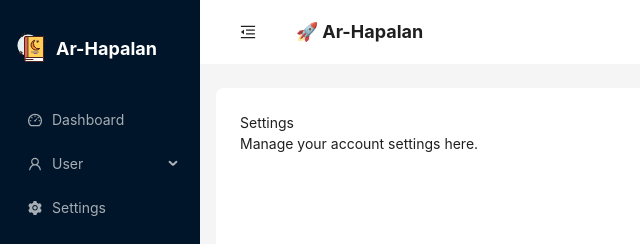
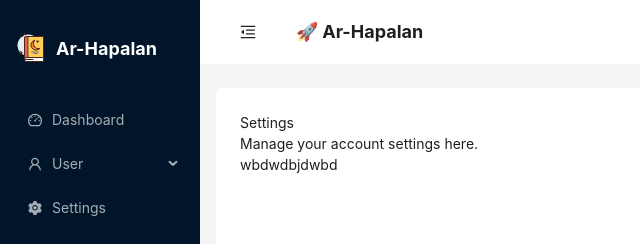
Before and after one commit to rid-cmyk/laporan_hafalan_ar, a Next.js app: page /settings in a window 1280 px wide. Shown: the top 244 px of the page, without its empty margins (0-640 px from the left). Built offline with nearby package versions, Linux system fonts and the light colour scheme.

Commit message:
paragraf baru

```diff
--- a/app/settings/page.tsx
+++ b/app/settings/page.tsx
@@ -7,6 +7,7 @@ export default function SettingsPage() {
         <title>Settings</title>
         <h1>Settings</h1>
         <p>Manage your account settings here.</p>
+        <p>wbdwdbjdwbd</p>
       </div>
     </LayoutApp>
   );
```
